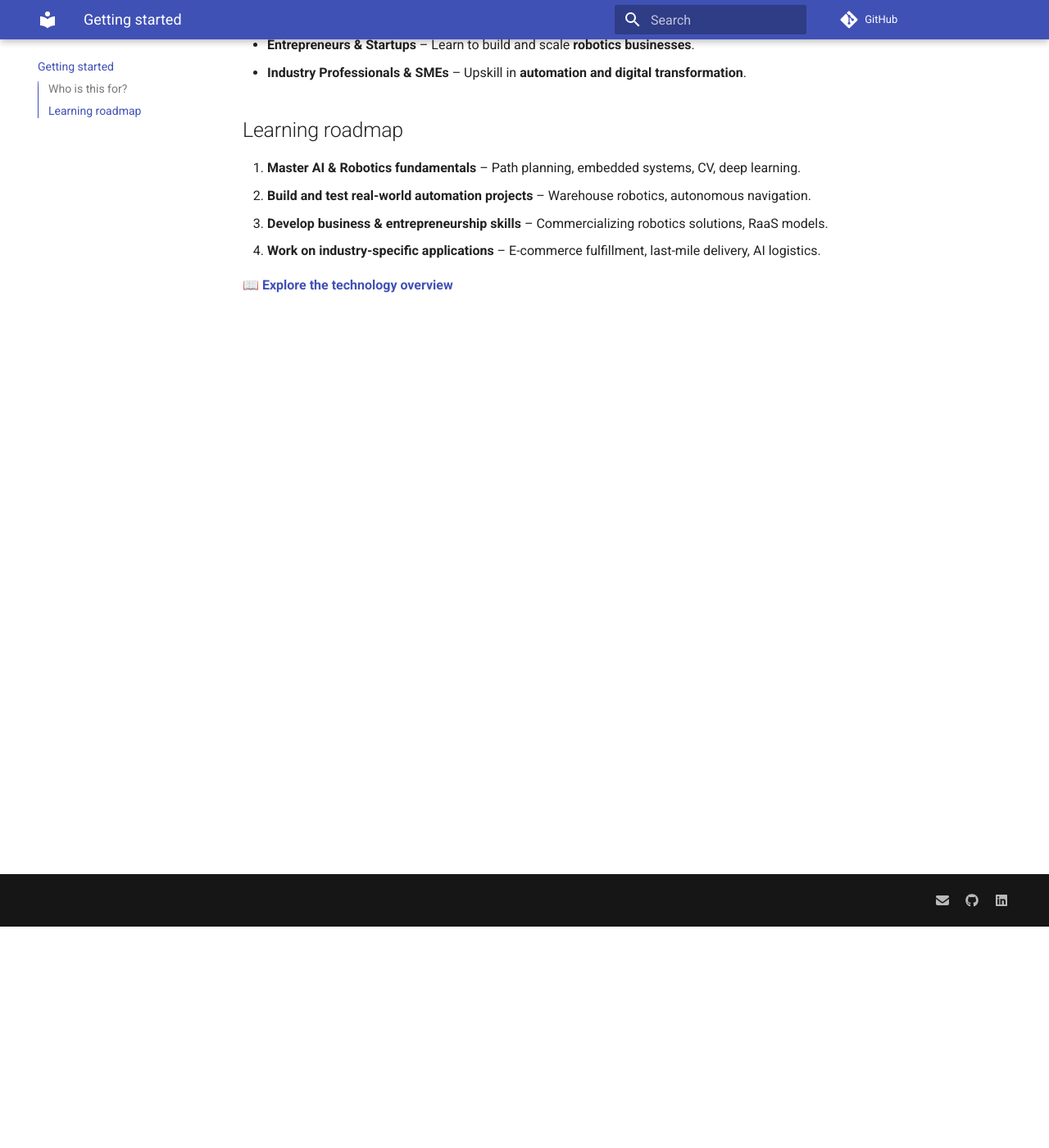
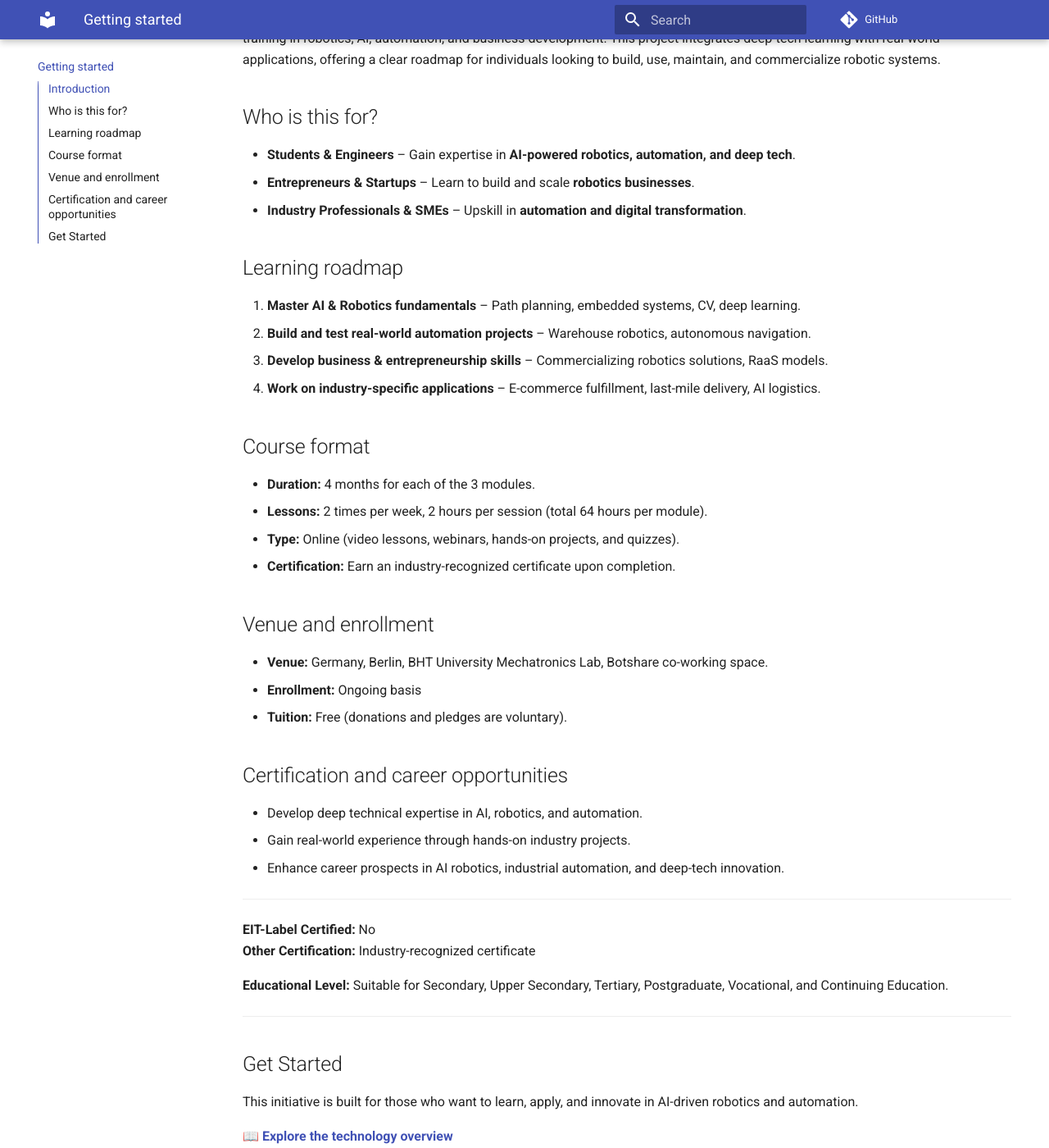
Before and after one commit to BotshareAI/Botshare_book, an MkDocs documentation site: the page built from docs/getting_started.md, in a window 1280 px wide and 1400 px high, scrolled down 270 px. Shown: the whole window at 82% size. Built offline with MkDocs 1.6.1 and Material for MkDocs 9.7.7, drawn with Linux system fonts in a browser that asks for light colours.

Commit message:
Update getting_started.md

```diff
--- a/docs/getting_started.md
+++ b/docs/getting_started.md
@@ -1,4 +1,7 @@
 # Getting started
+
+## Introduction
+Welcome to Open Robotics AI & Deep-Tech Education, a structured, open-source educational initiative designed to provide hands-on training in robotics, AI, automation, and business development. This project integrates deep-tech learning with real-world applications, offering a clear roadmap for individuals looking to build, use, maintain, and commercialize robotic systems.
 
 ## Who is this for?
 - **Students & Engineers** – Gain expertise in **AI-powered robotics, automation, and deep tech**.
@@ -11,4 +14,32 @@
 3. **Develop business & entrepreneurship skills** – Commercializing robotics solutions, RaaS models.
 4. **Work on industry-specific applications** – E-commerce fulfillment, last-mile delivery, AI logistics.
 
+## Course format
+- **Duration:** 4 months for each of the 3 modules.
+- **Lessons:** 2 times per week, 2 hours per session (total 64 hours per module).
+- **Type:** Online (video lessons, webinars, hands-on projects, and quizzes).
+- **Certification:** Earn an industry-recognized certificate upon completion.
+
+## Venue and enrollment
+- **Venue:** Germany, Berlin, BHT University Mechatronics Lab, Botshare co-working space.
+- **Enrollment:** Ongoing basis
+- **Tuition:** Free (donations and pledges are voluntary).
+
+## Certification and career opportunities
+- Develop deep technical expertise in AI, robotics, and automation.
+- Gain real-world experience through hands-on industry projects.
+- Enhance career prospects in AI robotics, industrial automation, and deep-tech innovation.
+
+---
+
+**EIT-Label Certified:** No
+**Other Certification:** Industry-recognized certificate
+
+**Educational Level:** Suitable for Secondary, Upper Secondary, Tertiary, Postgraduate, Vocational, and Continuing Education.
+
+---
+
+## Get Started
+This initiative is built for those who want to learn, apply, and innovate in AI-driven robotics and automation.
+
 📖 **[Explore the technology overview](../technology_overview)**
```
